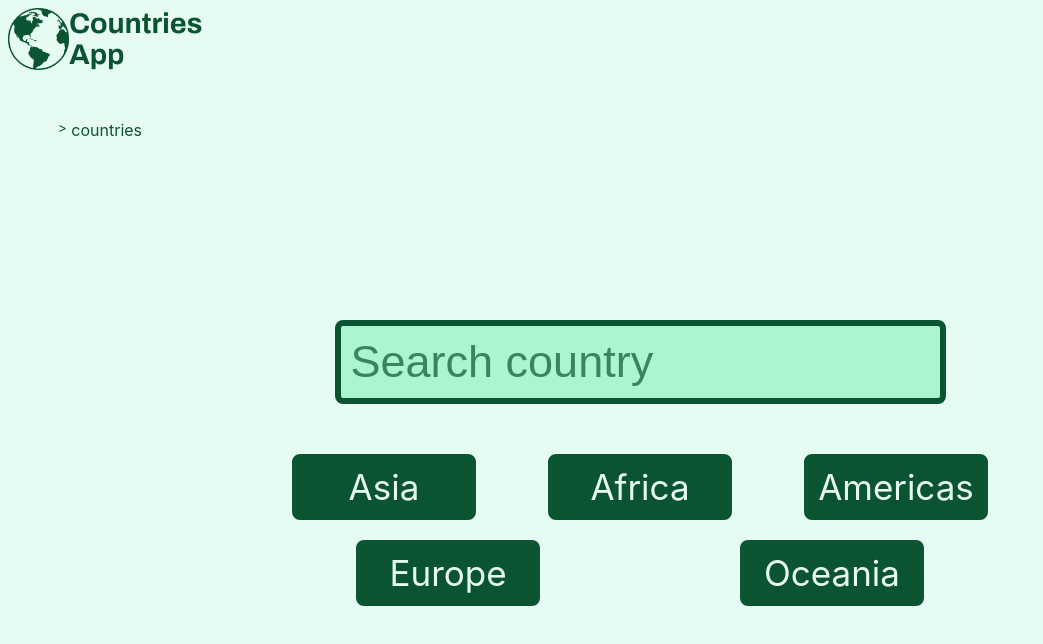
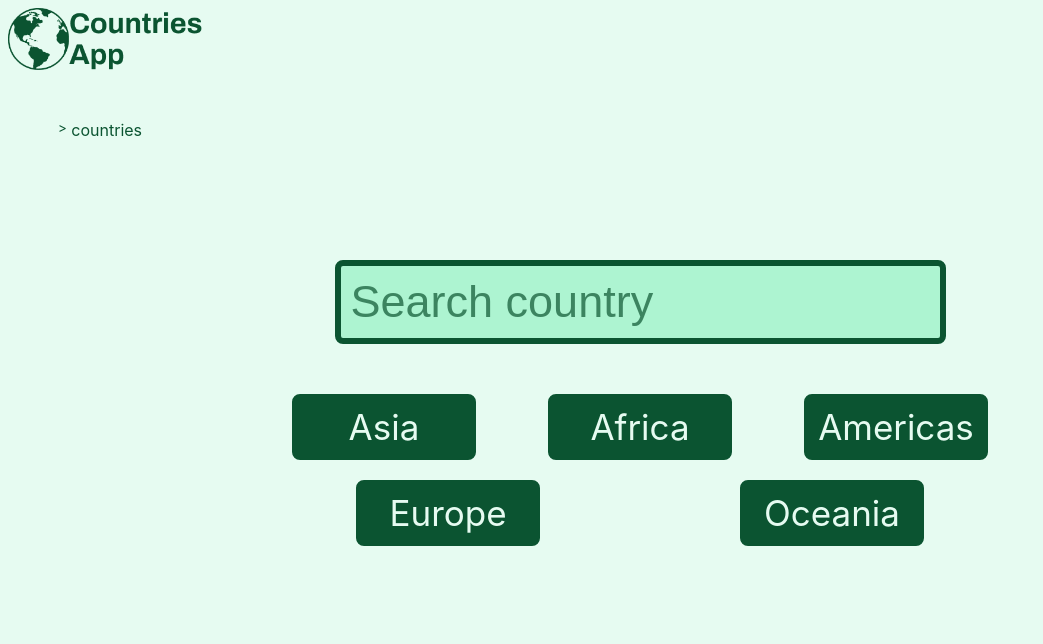
Before and after one commit to Andres2D/all-my-countries-reac, a React (Create React App) app: page /countries in a window 1280 px wide. Shown: the top 644 px of the page, without its empty margins (0-1043 px from the left). Built offline with nearby package versions, Linux system fonts and the light colour scheme.

Commit message:
Refactor redirect system

```diff
--- a/src/pages/CountriesList.tsx
+++ b/src/pages/CountriesList.tsx
@@ -1,5 +1,5 @@
 import { useState } from 'react';
-import { useNavigate } from 'react-router-dom';
+import { useNavigate, useParams } from 'react-router-dom';
 import countriesListMock from '../mock/countries-list.mock';
 import { countryQueryParamCoder } from '../helpers/country-query';
 import MassiveInput from '../components/MassiveInput';
@@ -9,6 +9,7 @@ import styles from './CountriesList.module.css';
 const CountriesList = () => {
 
   const navigate = useNavigate();
+  const { regionId } = useParams();
   const [countriesList, setCountriesList] = useState([...countriesListMock]);
 
   const searchHandler = (event: React.FormEvent<HTMLInputElement>): void => {
@@ -25,7 +26,7 @@ const CountriesList = () => {
       return;
     }
     const query = countryQueryParamCoder(countryId);
-    const url = `/country/${query}`;
+    const url = `/countries/${regionId}/${query}`;
     navigate(url);
   };
 
--- a/src/pages/Main.module.css
+++ b/src/pages/Main.module.css
@@ -2,7 +2,7 @@
   display: flex;
   justify-content: center;
   align-items: center;
-  min-height: 80vh;
+  min-height: 65vh;
   flex-direction: column;
 }
 
```
